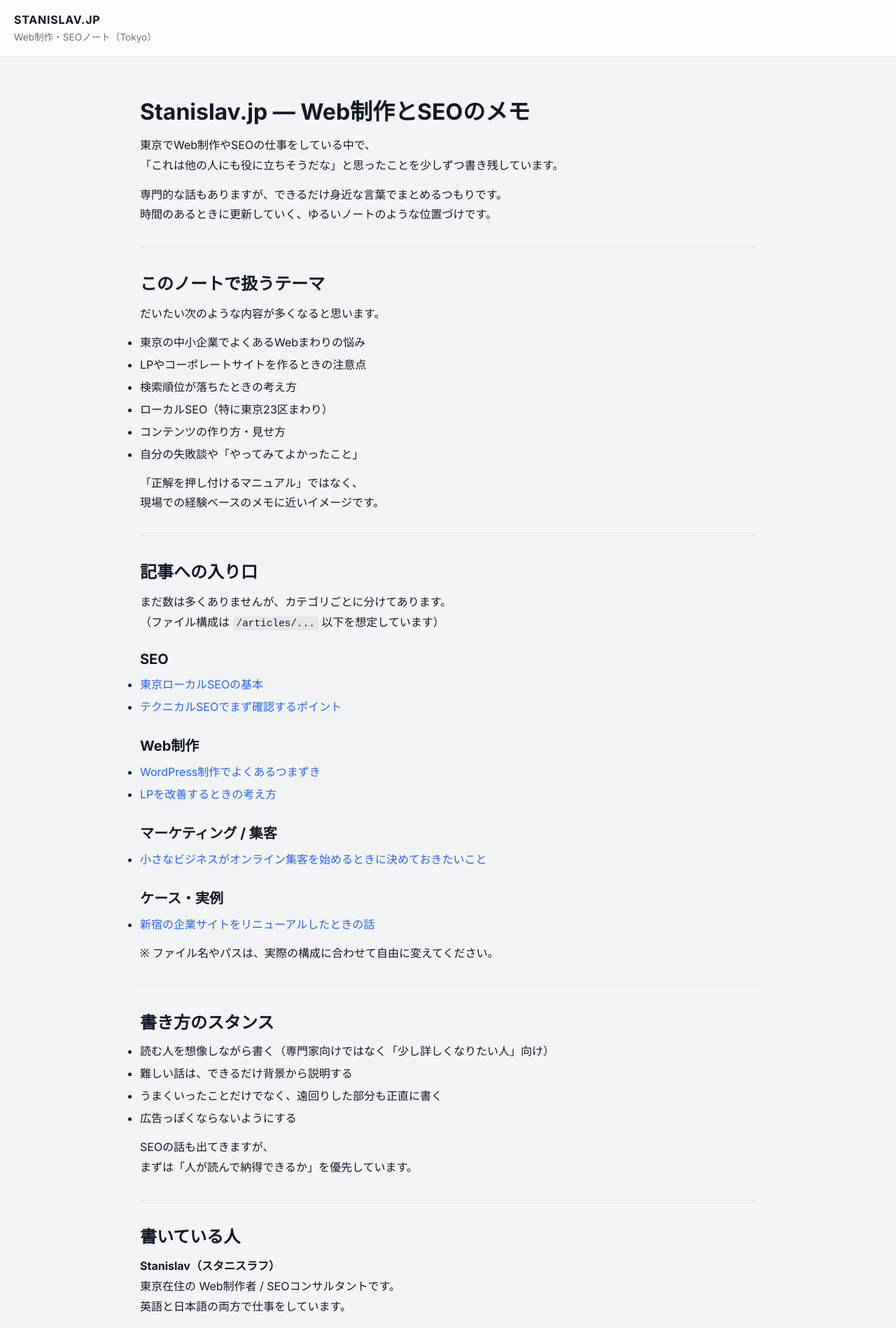
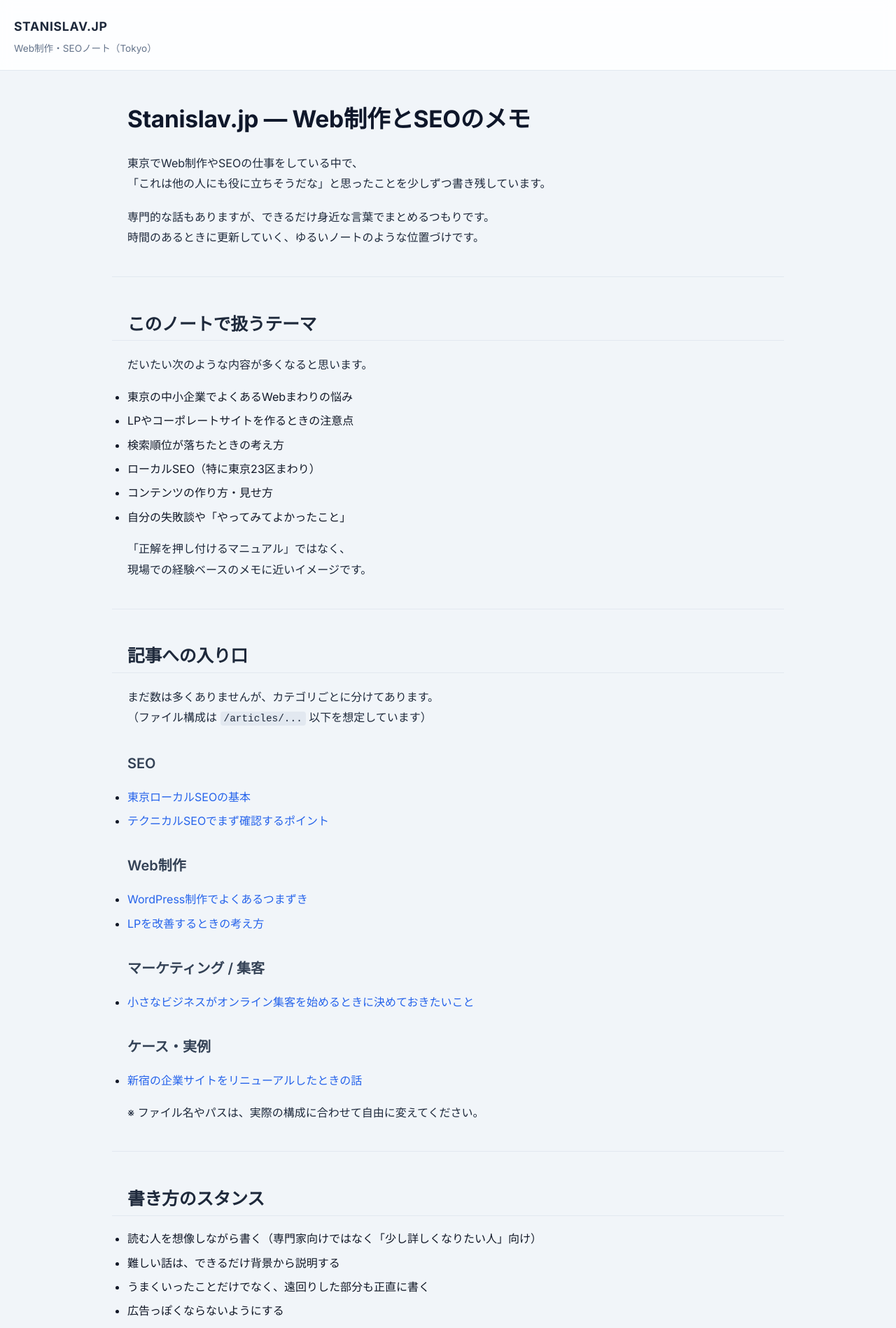
Before and after one commit to samikhajlov/stanislavjp-articles, a Jekyll site: the page built from index.md, in a window 1280 px wide. Shown: the top 1898 px of the page at 70% size. Built offline with Jekyll 4.4.1, drawn with Linux system fonts in a browser that asks for light colours.

Commit message:
Update style.css

```diff
--- a/assets/style.css
+++ b/assets/style.css
@@ -1,89 +1,115 @@
-/* Base */
+/* -----------------------------
+   RESET
+----------------------------- */
 *,
 *::before,
 *::after {
   box-sizing: border-box;
 }
 
-body {
-  font-family: "Inter", "Noto Sans JP", system-ui, -apple-system, BlinkMacSystemFont, sans-serif;
+html, body {
   margin: 0;
   padding: 0;
-  background: #f3f4f6;
+}
+
+/* -----------------------------
+   BASE
+----------------------------- */
+body {
+  font-family: "Inter", "Noto Sans JP", -apple-system, BlinkMacSystemFont, sans-serif;
+  line-height: 1.85;
+  background: #f1f5f9; /* как на Stanislav.jp */
   color: #111827;
 }
 
-/* Layout */
-.site-wrapper {
-  min-height: 100vh;
-  display: flex;
-  flex-direction: column;
+/* Контейнер как на Stanislav.jp */
+.site-main > * {
+  max-width: 960px;           /* Чуть шире для комфортного японского текста */
+  margin-left: auto;
+  margin-right: auto;
+  padding: 0 22px;            /* воздух как на твоём WP */
 }
 
+/* -----------------------------
+   HEADER (минималистично)
+----------------------------- */
 .site-header {
-  padding: 18px 20px;
-  border-bottom: 1px solid rgba(15, 23, 42, 0.08);
-  background: #ffffffcc;
-  backdrop-filter: blur(10px);
+  background: #ffffffdd;
+  backdrop-filter: blur(8px);
+  padding: 22px 20px 18px;
+  border-bottom: 1px solid #e2e8f0;
 }
 
 .site-logo {
   font-weight: 700;
-  letter-spacing: 0.05em;
-  font-size: 1rem;
+  font-size: 1.1rem;
+  letter-spacing: 0.04em;
   text-transform: uppercase;
+  color: #1e293b;
 }
 
 .site-subtitle {
   font-size: 0.85rem;
-  color: #6b7280;
-  margin-top: 4px;
+  color: #64748b;
+  margin-top: 2px;
 }
 
-.site-main {
-  flex: 1;
-  padding: 32px 16px 40px;
-}
-
-.site-main > * {
-  max-width: 880px;
-  margin-left: auto;
-  margin-right: auto;
-}
-
-/* Content */
+/* -----------------------------
+   TYPOGRAPHY
+----------------------------- */
 main h1 {
-  font-size: 2rem;
-  margin-bottom: 0.75rem;
+  font-size: 2.1rem;
+  font-weight: 700;
+  margin: 2.4rem 0 1rem;
+  letter-spacing: -0.01em;
+  color: #0f172a;
 }
 
 main h2 {
-  font-size: 1.5rem;
-  margin-top: 2rem;
-  margin-bottom: 0.75rem;
+  font-size: 1.55rem;
+  font-weight: 600;
+  margin-top: 2.8rem;
+  margin-bottom: 1.2rem;
+  letter-spacing: -0.01em;
+  color: #1e293b;
+  border-bottom: 1px solid #e2e8f0;
+  padding-bottom: 0.4rem;
 }
 
 main h3 {
   font-size: 1.25rem;
-  margin-top: 1.6rem;
-  margin-bottom: 0.5rem;
+  margin-top: 2rem;
+  margin-bottom: 0.7rem;
+  font-weight: 600;
+  color: #334155;
 }
 
 p {
-  line-height: 1.8;
-  margin: 0.8rem 0;
+  margin: 1.1rem 0;
+  line-height: 1.85;
+  color: #1e293b;
 }
 
+/* Lists */
 ul, ol {
-  margin: 0.7rem 0 0.7rem 1.4rem;
-  padding-left: 0;
+  margin: 1rem 0 1rem 1.4rem;
 }
 
 li {
-  margin: 0.3rem 0;
+  margin: 0.45rem 0;
   line-height: 1.7;
 }
 
+/* HR как на твоём сайте */
+hr {
+  border: none;
+  max-width: 960px;
+  margin: 2.5rem auto;
+  height: 1px;
+  background: #e2e8f0;
+}
+
+/* Links */
 a {
   color: #2563eb;
   text-decoration: none;
@@ -93,28 +119,25 @@ a:hover {
   text-decoration: underline;
 }
 
-/* Horizontal rule */
-hr,
-* + hr {
-  border: none;
-  border-top: 1px solid #e5e7eb;
-  margin: 2rem auto;
-  max-width: 880px;
+/* -----------------------------
+   BLOCKQUOTE (фирменный)
+----------------------------- */
+blockquote {
+  margin: 1.8rem 0;
+  padding: 1rem 1.2rem;
+  border-left: 4px solid #2563eb33;
+  background: #f0f7ff;
+  color: #334155;
+  font-size: 0.98rem;
+  border-radius: 4px;
 }
 
-/* Blockquote */
-blockquote {
-  margin: 1.5rem 0;
-  padding: 0.9rem 1rem;
-  border-left: 4px solid #2563eb33;
-  background: #eff6ff;
-  color: #1f2933;
-}
-
-/* Code */
+/* -----------------------------
+   CODE
+----------------------------- */
 pre {
-  background: #111827;
-  color: #f9fafb;
+  background: #0f172a;
+  color: #f8fafc;
   padding: 1rem;
   border-radius: 8px;
   overflow-x: auto;
@@ -122,41 +145,42 @@ pre {
 }
 
 code {
-  background: #e5e7eb;
+  background: #e2e8f0;
   padding: 2px 5px;
   border-radius: 4px;
   font-size: 0.9rem;
 }
 
-/* Footer */
+/* -----------------------------
+   FOOTER
+----------------------------- */
 .site-footer {
-  border-top: 1px solid #e5e7eb;
-  padding: 12px 20px;
+  border-top: 1px solid #e2e8f0;
+  padding: 16px 22px;
   font-size: 0.85rem;
-  color: #6b7280;
-  display: flex;
-  justify-content: space-between;
-  align-items: center;
-  background: #f9fafb;
+  color: #64748b;
+  text-align: center;
+  background: #f8fafc;
 }
 
 .site-footer a {
-  color: #4b5563;
+  color: #475569;
 }
 
-/* Responsive */
-@media (max-width: 640px) {
-  .site-main {
-    padding: 24px 14px 28px;
+/* -----------------------------
+   RESPONSIVE
+----------------------------- */
+@media (max-width: 720px) {
+  main h1 {
+    font-size: 1.7rem;
+    margin-top: 2rem;
   }
 
-  main h1 {
-    font-size: 1.6rem;
+  main h2 {
+    font-size: 1.35rem;
   }
 
-  .site-footer {
-    flex-direction: column;
-    gap: 4px;
-    text-align: center;
+  .site-main > * {
+    padding: 0 16px;
   }
 }
```
